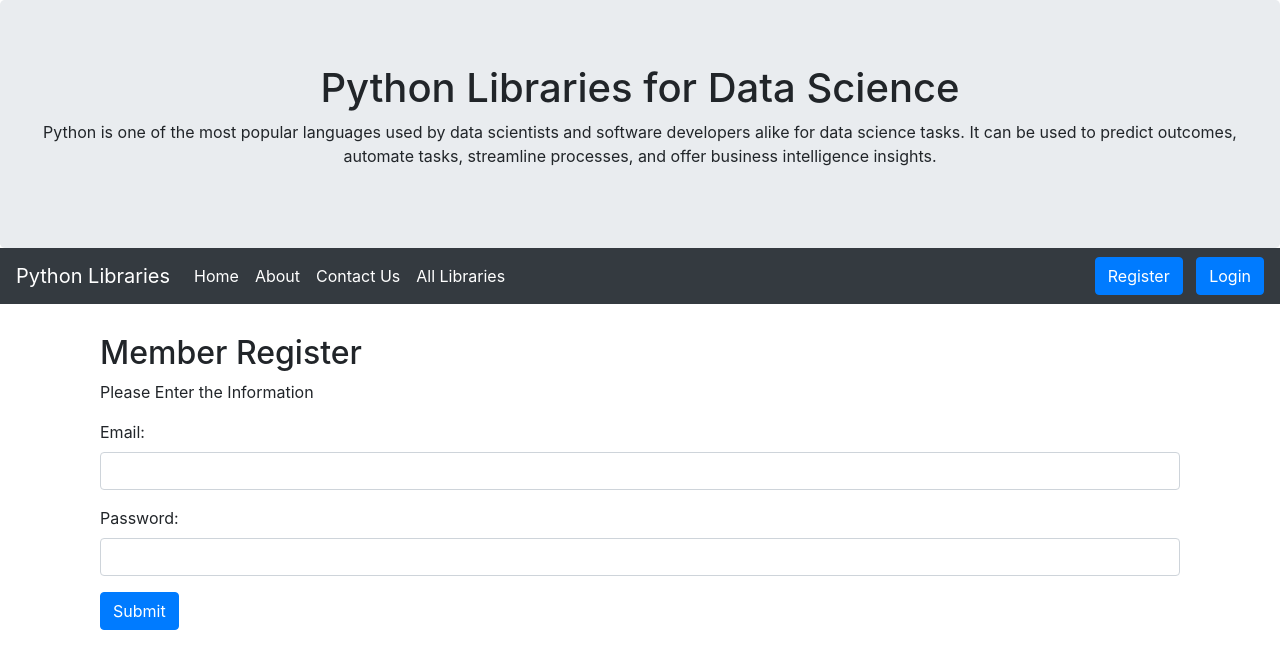
After one commit to ratchakoonprn/Django50Hours, a Django app: page /login/ in a window 1280 px wide. The commit adds this page. Shown: the top 669 px of the page. Run offline with Django 3.2, Linux system fonts and the light colour scheme; some libraries are stand-ins or nearby versions.

Commit message:
EP9. User Login

```diff
--- a/firstweb/firstweb/settings.py
+++ b/firstweb/firstweb/settings.py
@@ -122,3 +122,7 @@ STATIC_URL = '/static/'
 
 MEDIA_ROOT = os.path.join(BASE_DIR, 'media')
 MEDIA_URL = '/media/'
+
+LOGIN_URL = 'login'
+LOGIN_REDIRECT_URL = 'allproducts-page'
+LOGOUT_REDIRECT_URL = 'login'
--- a/firstweb/firstweb/urls.py
+++ b/firstweb/firstweb/urls.py
@@ -18,6 +18,7 @@ from django.urls import path, include
 from .import settings
 from django.contrib.staticfiles.urls import static
 from django.contrib.staticfiles.urls import staticfiles_urlpatterns
+from django.contrib.auth import views as auth_views
 
 #urlpatterns += staticfiles_urlpatterns()
 #urlpatterns += static(settings.MEDIA_URL, document_root=settings.MEDIA_ROOT)
@@ -28,7 +29,9 @@ path คือ การทำให้เว็บไซต์เรามี u
 
 urlpatterns = [
 	path('admin/', admin.site.urls), #localhost:8000/admin
-	path('', include('myapp.urls')) #localhost:8000
+	path('', include('myapp.urls')), #localhost:8000
+	path('login/',auth_views.LoginView.as_view(template_name = 'myapp/login.html'),name = 'login'),
+	path('logout/',auth_views.LogoutView.as_view(template_name = 'myapp/logout.html'),name = 'logout'),
 	# บรรทัดบนนี้เป็นการทำให้โปรเจค link กับ urls ของ app
 ]
 
--- a/firstweb/myapp/admin.py
+++ b/firstweb/myapp/admin.py
@@ -1,4 +1,5 @@
 from django.contrib import admin
-from .models import Allproduct
+from .models import Allproduct, Profile
 
 admin.site.register(Allproduct)
+admin.site.register(Profile)
--- a/firstweb/myapp/template/myapp/base.html
+++ b/firstweb/myapp/template/myapp/base.html
@@ -5,16 +5,18 @@
 	<meta charset="utf-8">
 	<meta name="viewport" content="width=device-width, initial-scale=1">
 	<link rel="stylesheet" href="https://maxcdn.bootstrapcdn.com/bootstrap/4.5.0/css/bootstrap.min.css">
+
 	<script src="https://ajax.googleapis.com/ajax/libs/jquery/3.5.1/jquery.min.js"></script>
 	<script src="https://cdnjs.cloudflare.com/ajax/libs/popper.js/1.16.0/umd/popper.min.js"></script>
 	<script src="https://maxcdn.bootstrapcdn.com/bootstrap/4.5.0/js/bootstrap.min.js"></script>
 </head>
 <body>
 
-<div class="jumbotron text-center">
+
+<div class="jumbotron text-center" style="margin-bottom: 0" >
 	<h1>Python Libraries for Data Science</h1>
 	<p>Python is one of the most popular languages used by data scientists and software developers alike for data science tasks. It can be used to predict outcomes, automate tasks, streamline processes, and offer business intelligence insights.</p>
-  <p>
+	<!--<p>
 		<a href="{% url 'home-page' %}">Home</a> |
 		<a href="{% url 'about-page' %}">About</a> |
 		<a href="{% url 'contact-page' %}">Contact Us</a> |
@@ -27,9 +29,64 @@
 		{% endif %}
 
 	</p>
+-->
 </div>
 
-<div class="container">
+<nav class="navbar navbar-expand-sm bg-dark navbar-dark">
+  <a class="navbar-brand" href="#">Python Libraries</a>
+  <button class="navbar-toggler" type="button" data-toggle="collapse" data-target="#navbarsExampleDefault" aria-controls="navbarsExampleDefault" aria-expanded="false" aria-label="Toggle navigation">
+    <span class="navbar-toggler-icon"></span>
+  </button>
+
+  <div class="collapse navbar-collapse" id="navbarsExampleDefault">
+    <ul class="navbar-nav mr-auto">
+      <li class="nav-item active">
+        <a class="nav-link" href="{% url 'home-page' %}">Home <span class="sr-only">(current)</span></a>
+      </li>
+
+      {% if user.profile.usertype != 'admin' %}
+      <li class="nav-item active">
+        <a class="nav-link" href="{% url 'about-page' %}">About <span class="sr-only">(current)</span></a>
+      </li>
+      <li class="nav-item active">
+       	<a class="nav-link" href="{% url 'contact-page' %}">Contact Us <span class="sr-only">(current)</span></a>
+      </li>
+      {% endif %}
+
+      <li class="nav-item active">
+        <a class="nav-link" href="{% url 'allproducts-page' %}">All Libraries <span class="sr-only">(current)</span></a>
+      </li>
+
+      {% if user.profile.usertype == 'member' %}
+      <li class="nav-item active">
+        <a class="nav-link" href="{% url 'allproducts-page' %}">Orders <span class="sr-only">(current)</span></a>
+      </li>
+      {% endif %}
+
+      <li class="nav-item active">
+        {% if user.is_authenticated and user.profile.usertype == 'admin' %}
+				<a class="nav-link" href="{% url 'addproduct-page' %}">Add Libraries <span class="sr-only">(current)</span></a>
+		{% endif %}
+      </li>
+    </ul>
+
+    {% if user.is_authenticated %}
+
+    	<img scr="{{user.profile.photo.url}}" style="width: 40px; height: 40px;" class="rounded-circle">&nbsp;&nbsp;
+
+    	<p style="color: white;margin-top: 10px;">Welcome,&nbsp;{{user.first_name}}&nbsp;{{user.last_name}}&nbsp; [{{user.profile.usertype}}]&nbsp;&nbsp;</p>
+
+    	<a class="btn btn-secondary" href="{% url 'logout' %}">Logout</a>
+
+    {% else %}
+    	<a class="btn btn-primary" href="{% url 'register-page' %}">Register</a>&nbsp;&nbsp;&nbsp;
+		<a class="btn btn-primary" href="{% url 'login' %}">Login</a>
+    {% endif %}
+
+  </div>
+</nav>
+
+<div class="container" style="margin-top: 30px">
 	{% block content %}
 
 	{% endblock content %}
--- /dev/null
+++ b/firstweb/myapp/template/myapp/login.html
@@ -0,0 +1,25 @@
+{% extends 'myapp/base.html' %}
+
+{% block content %}
+
+	<div class="container" style = "margin-bottom: 50px ">
+		<h2>Member Register</h2>
+		<p>Please Enter the Information</p>
+		<form method="POST">
+			{% csrf_token %}
+			<div class="form-group">
+				<label for="username">Email:</label>
+				<!--<input type="email" class="form-control" id="email" name="email">-->
+				<input type="text" class="form-control" id="username" name="username">
+			</div>
+
+			<div class="form-group">
+				<label for="password">Password:</label>
+				<input type="password" class="form-control" id="password" name="password">
+			</div>
+
+			<button type="submit" class="btn btn-primary">Submit</button>
+
+		</form>
+	</div>
+{% endblock content %}
```
Also changed, not shown: firstweb/myapp/models.py (+10 -1 lines), firstweb/myapp/template/myapp/navbar.txt (added, +54 -0 lines), firstweb/myapp/views.py (+14 -2 lines), firstweb/db.sqlite3, firstweb/media/default.png (added), firstweb/media/photoprofile/Gai.jpg (added), firstweb/media/photoprofile/default.png (added), firstweb/media/photoprofile/default_Wk0m9fp.png (added), firstweb/media/photoprofile/default_Xl31Fov.png (added), firstweb/myapp/migrations/0005_profile.py (added), 1 other file. Lines whose indentation alone changed are shown as unchanged.
